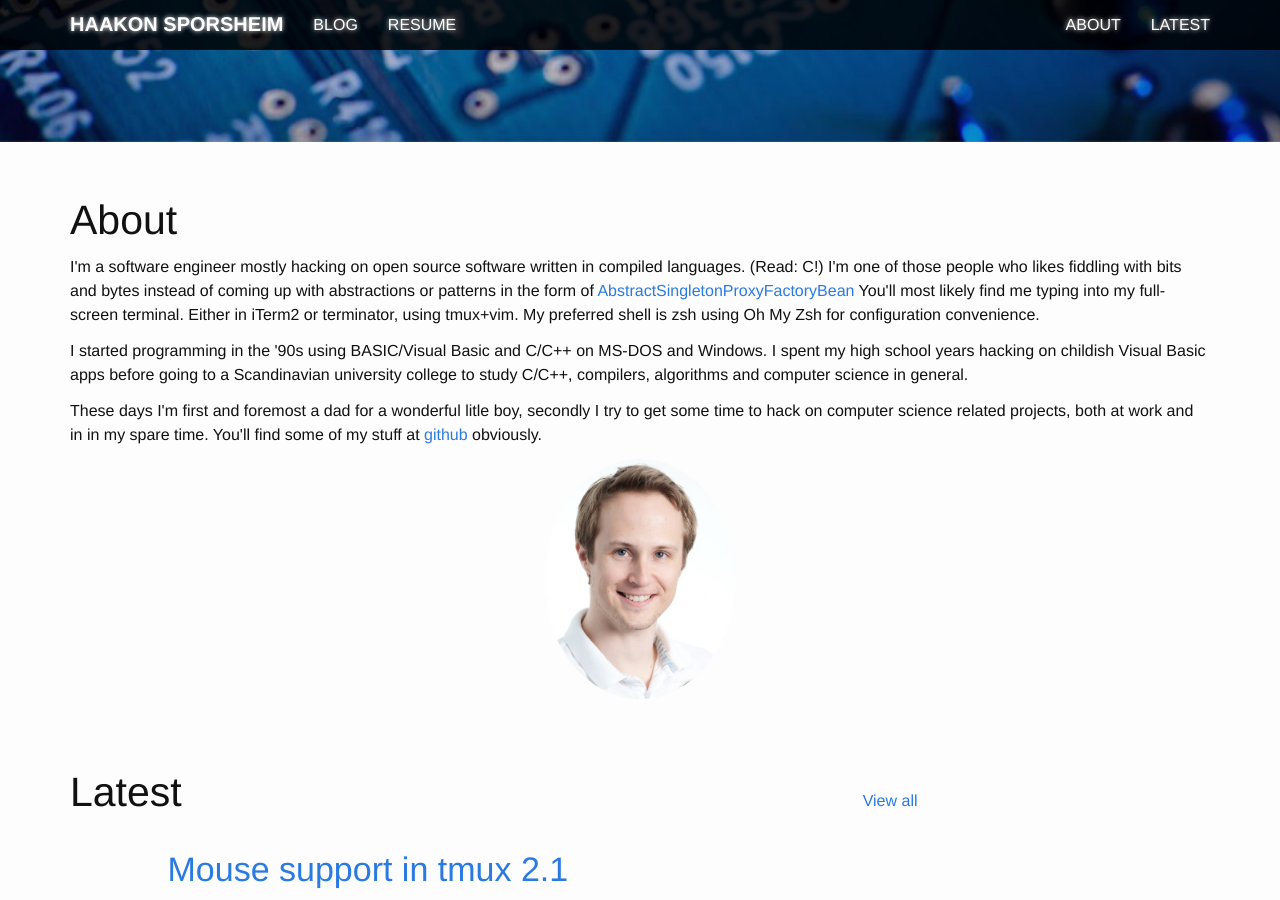
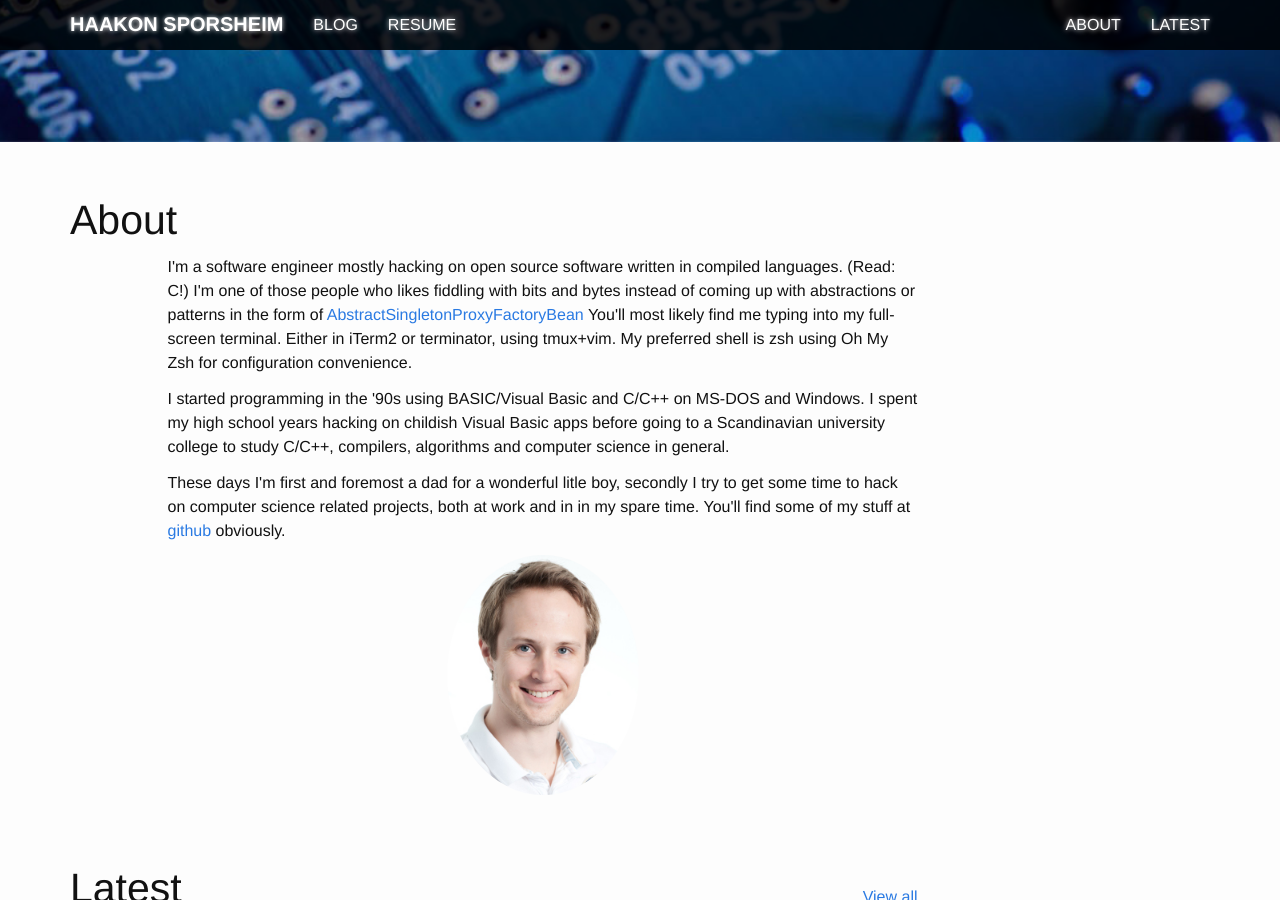
Before and after one commit to ieei/ieei.github.io, a Jekyll site: the page built from index.html, in a window 1280 px wide and 900 px high, scrolled down 758 px. Built offline with Jekyll 4.4.1, drawn with Linux system fonts in a browser that asks for light colours; nearby versions of some CDN libraries.

Commit message:
site: Tweak max size of content.

```diff
--- a/_layouts/post.html
+++ b/_layouts/post.html
@@ -5,7 +5,7 @@ layout: default
 
   <section id="post" class="container section">
     <div class="row">
-      <div class="col-sm-12 col-md-8">
+      <div class="col-sm-10 col-sm-offset-1 col-md-8">
         <header class="post-header">
           <h1 class="post-title">{{ page.title }}</h1>
           <p class="post-meta">{{ page.date | date: "%Y, %b %-d" }}{% if page.author %} • {{ page.author }}{% endif %}{% if page.meta %} • {{ page.meta }}{% endif %}</p>
--- a/_layouts/resume.html
+++ b/_layouts/resume.html
@@ -6,7 +6,7 @@ layout: default
   <section id="post" class="container section">
     <header class="resume-header">
       <div class="row">
-        <div class="col-xs-12">
+        <div class="col-sm-10 col-sm-offset-1 col-md-8 col-lg-6">
           <h1 class="resume-title">{{ page.title }}</h1>
         </div>
       </div>
@@ -14,7 +14,7 @@ layout: default
 
     <article class="resume-content">
       <div class="row">
-        <div class="col-sm-12 col-md-9 col-lg-8">
+        <div class="col-sm-10 col-sm-offset-1 col-md-8 col-lg-6">
           {{ content }}
         </div>
       </div>
--- a/blog/index.html
+++ b/blog/index.html
@@ -4,7 +4,7 @@ layout: default
 
 <section id="posts" class="section container">
   <div class="row">
-    <div class="col-sm-12 col-md-8">
+    <div class="col-sm-10 col-sm-offset-1 col-md-8">
       {% for post in site.posts %}
         {% if forloop.index0 < 2 %}
           {% include post_item.html full=true %}
--- a/categories/index.html
+++ b/categories/index.html
@@ -3,7 +3,7 @@ layout: default
 ---
 <section id="posts" class="section container">
   <div class="row">
-    <div class="col-sm-11 col-sm-offset-1">
+    <div class="col-sm-10 col-sm-offset-1 col-md-8">
       {% for cat in site.categories %}
         <div class="blog-collection-list">
           <h3 id="{{ cat | first }}" class="post-category">{{ cat | first }}</h3>
--- a/index.html
+++ b/index.html
@@ -10,8 +10,12 @@ nav-sections:
 
 <section id="about" class="section container">
   <div class="row">
-    <div class="col-sm-12">
+    <div class="col-xs-12">
       <h1>About</h1>
+    </div>
+  </div>
+  <div class="row">
+    <div class="col-sm-10 col-sm-offset-1 col-md-8">
       <p>
       I'm a software engineer mostly hacking on open source software written in compiled languages. (Read: C!)
       I'm one of those people who likes fiddling with bits and bytes instead of coming up with abstractions or patterns in the form
@@ -30,7 +34,7 @@ nav-sections:
       <a href="https://github.com/{{ site.github_username }}">github</a> obviously.
       </p>
     </div>
-    <div class="col-sm-12 text-center">
+    <div class="col-sm-10 col-sm-offset-1 col-md-8 text-center">
       <img class="img-circle" height="240px"
         src="{{ "/img/hs.jpg" | prepend: site.baseurl}}"
         alt="Haakon Sporsheim">
@@ -48,7 +52,7 @@ nav-sections:
     </div>
   </div>
   <div class="row">
-    <div class="col-sm-11 col-sm-offset-1 col-md-8">
+    <div class="col-sm-10 col-sm-offset-1 col-md-8">
       {% for post in site.posts limit: 4 %}
         {% include post_item.html %}
       {% endfor %}
--- a/tags/index.html
+++ b/tags/index.html
@@ -3,7 +3,7 @@ layout: default
 ---
 <section id="posts" class="section container">
   <div class="row">
-    <div class="col-sm-11 col-sm-offset-1">
+    <div class="col-sm-10 col-sm-offset-1 col-md-8">
       {% for tag in site.tags %}
         <div class="blog-collection-list">
           <h3 id="{{ tag | first }}" class="post-tag">{{ tag | first }}</h3>
```
